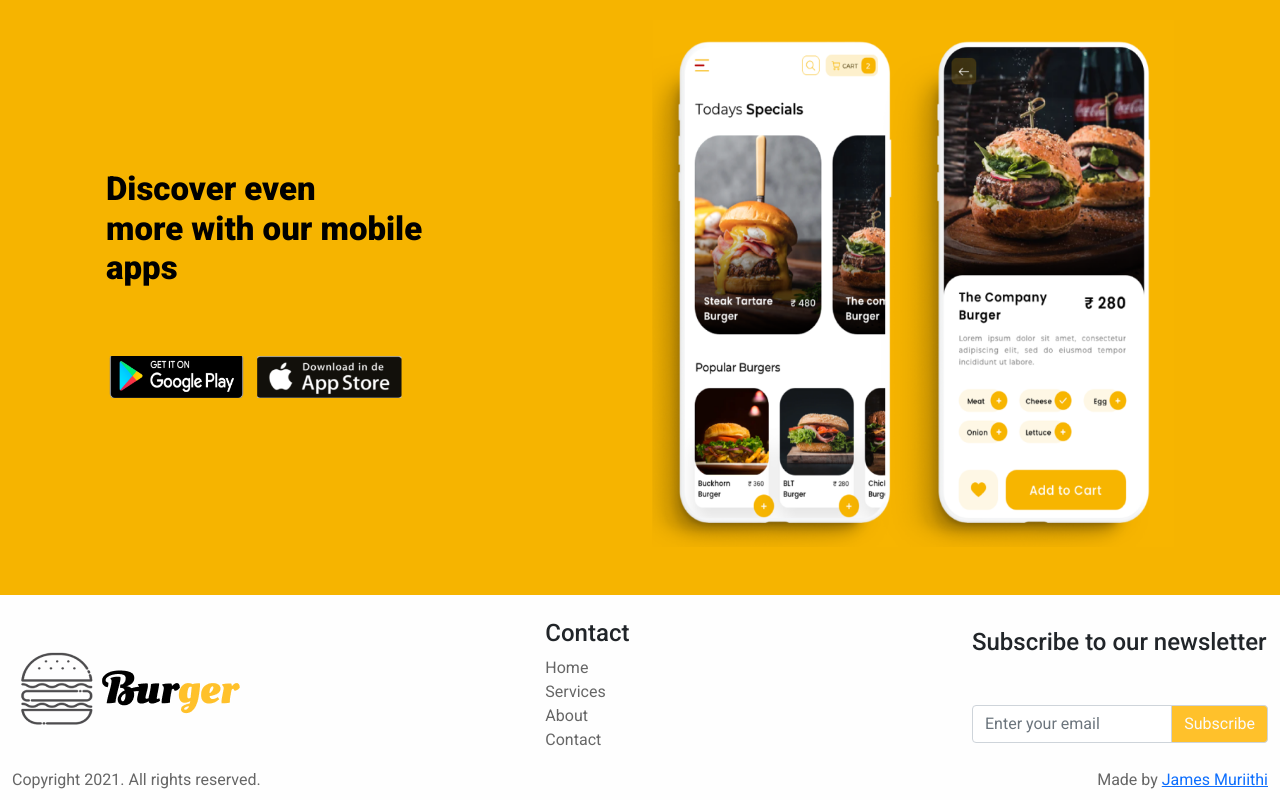
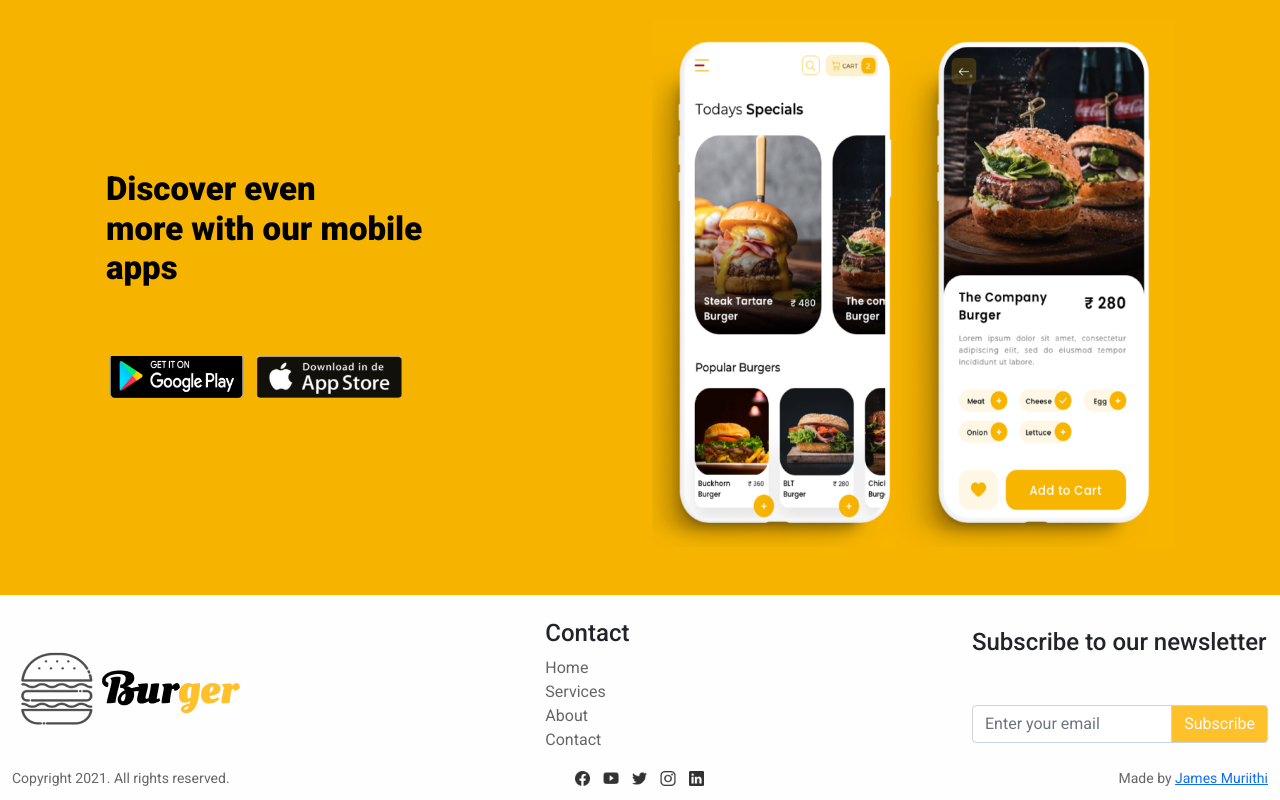
Before and after one commit to james-muriithi/burger-palace, a website: page index.html in a window 1280 px wide. Shown: the part 3677-4477 px from the top of the page. Drawn offline with nearby package versions, Linux system fonts and the light colour scheme.

Commit message:
added footer socials

```diff
--- a/index.html
+++ b/index.html
@@ -438,8 +438,8 @@
                     <div class="col-md-4 col-sm-6 mt-2 mt-md-0">
                         <span>Copyright 2021. All rights reserved.</span>
                     </div>
-                    <div class="col-md-4 col-sm-6 mt-2 mt-md-0">
-
+                    <div class="col-md-4 col-sm-6 mt-2 mt-md-0 text-md-center socials">
+                        <img src="./images/social.png" height="10" alt="" class="img-fluid">
                     </div>
                     <div class="col-md-4 col-sm-6 text-md-right my-2 my-md-0">
                         <span>
--- a/scss/partials/components/_footer.scss
+++ b/scss/partials/components/_footer.scss
@@ -16,5 +16,10 @@ footer {
     }
     .lower-section {
         color: lighten($black, 40%);
+        font-size: 14px;
+        .socials img{
+            cursor: pointer;
+            height: 15px;
+        }
     }
 }
```
Also changed, not shown: css/style.css, images/social.png (added).
